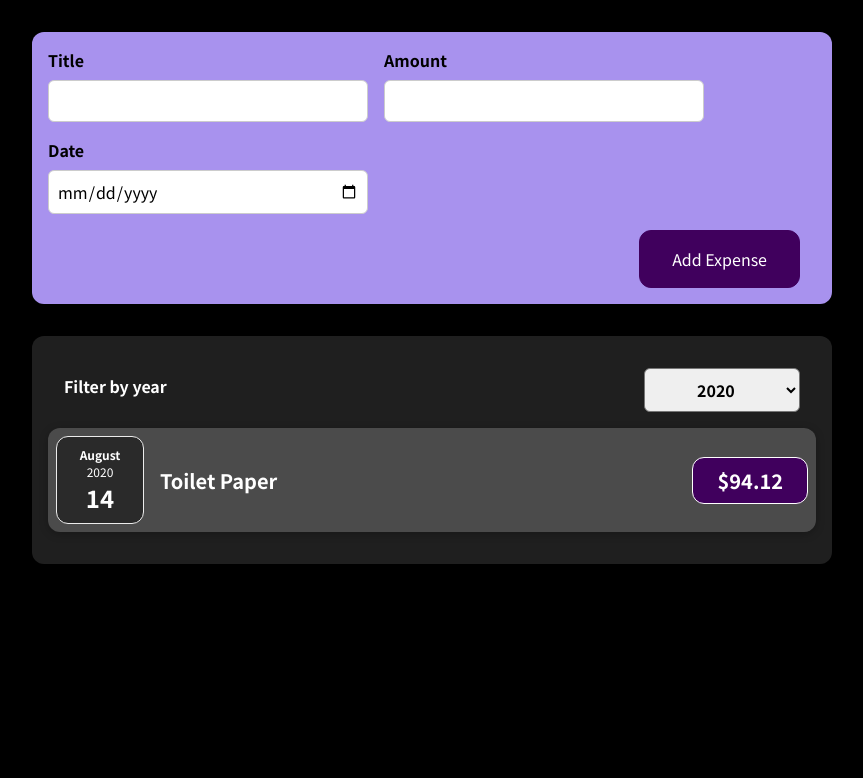
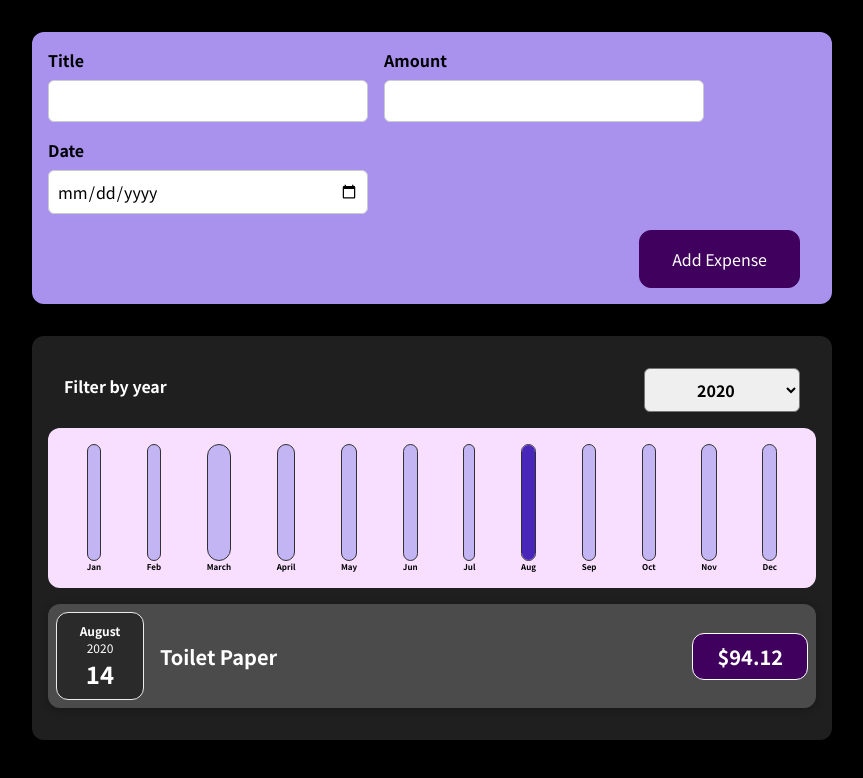
Before and after one commit to shefcodev/expenses-tracker-app, a React (Create React App) app: page / in a window 1280 px wide. Shown: the top 778 px of the page, without its empty margins (208-1071 px from the left). Built offline with nearby package versions, Linux system fonts and the light colour scheme.

Commit message:
done with expenses-tracker-app

```diff
--- a/src/components/Chart/Chart.js
+++ b/src/components/Chart/Chart.js
@@ -2,14 +2,17 @@ import React from 'react';
 import ChartBar from './ChartBar';
 import './Chart.css';
 
-const Chart = ({ configData }) => {
+const Chart = ({ chartConfigData }) => {
+  const dataValues = chartConfigData.map((dataValue) => dataValue.value);
+  const maxValue = Math.max(...dataValues);
+
   return (
     <div className='chart'>
-      {configData.map((data) => (
+      {chartConfigData.map((data) => (
         <ChartBar
           key={data.label}
           value={data.value}
-          maxValue={null}
+          maxValue={maxValue}
           label={data.label}
         />
       ))}
--- a/src/components/Expenses/Expenses.js
+++ b/src/components/Expenses/Expenses.js
@@ -1,11 +1,12 @@
-import React, { useState } from "react";
-import Card from "../UI/Card";
-import ExpensesFilter from "./ExpensesFilter";
-import ExpensesList from "./ExpensesList";
-import "./Expenses.css";
+import React, { useState } from 'react';
+import Card from '../UI/Card';
+import ExpensesFilter from './ExpensesFilter';
+import ExpensesList from './ExpensesList';
+import ExpensesChart from './ExpensesChart';
+import './Expenses.css';
 
 const Expenses = ({ expenses }) => {
-  const [filteredYear, setFilteredYear] = useState("2020");
+  const [filteredYear, setFilteredYear] = useState('2020');
 
   const filterChangeHandler = (selectedYear) => {
     setFilteredYear(selectedYear);
@@ -16,12 +17,13 @@ const Expenses = ({ expenses }) => {
   });
 
   return (
-    <Card className="expenses">
+    <Card className='expenses'>
       <ExpensesFilter
         selected={filteredYear}
         onChangeFilter={filterChangeHandler}
       />
-      <ExpensesList filteredExpenses={filteredExpenses}/>
+      <ExpensesChart expenses={filteredExpenses}/>
+      <ExpensesList filteredExpenses={filteredExpenses} />
     </Card>
   );
 };
--- /dev/null
+++ b/src/components/Expenses/ExpensesChart.js
@@ -0,0 +1,28 @@
+import React from 'react';
+import Chart from '../Chart/Chart';
+
+const ExpensesChart = ({ expenses }) => {
+  const configData = [
+    { label: 'Jan', value: 0 },
+    { label: 'Feb', value: 0 },
+    { label: 'March', value: 0 },
+    { label: 'April', value: 0 },
+    { label: 'May', value: 0 },
+    { label: 'Jun', value: 0 },
+    { label: 'Jul', value: 0 },
+    { label: 'Aug', value: 0 },
+    { label: 'Sep', value: 0 },
+    { label: 'Oct', value: 0 },
+    { label: 'Nov', value: 0 },
+    { label: 'Dec', value: 0 },
+  ];
+
+  for (const expense of expenses) {
+    const expenseMonth = expense.date.getMonth();
+    configData[expenseMonth].value += expense.amount;
+  }
+
+  return <Chart chartConfigData={configData} />;
+};
+
+export default ExpensesChart;
--- a/src/components/NewExpense/ExpenseForm.js
+++ b/src/components/NewExpense/ExpenseForm.js
@@ -65,7 +65,7 @@ const ExpenseForm = ({ onSaveExpenseData }) => {
 
     const expenseData = {
       title: newTitle,
-      amount: newAmount,
+      amount: +newAmount,
       date: new Date(newDate),
     };
 
```
Also changed, not shown: src/components/Chart/ChartBar.js (+5 -2 lines).
